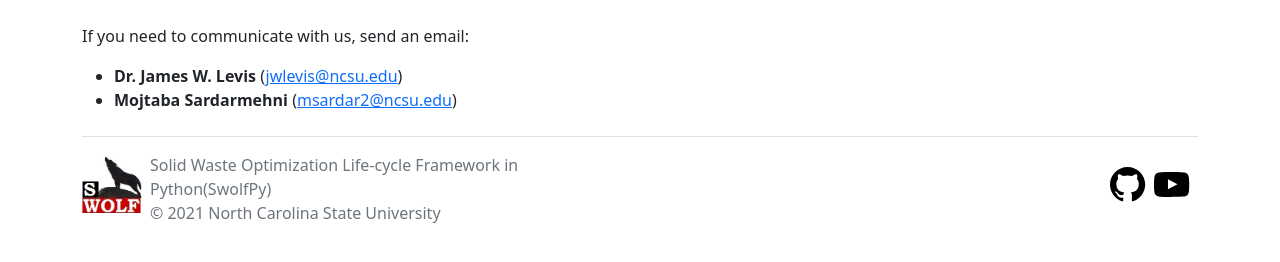
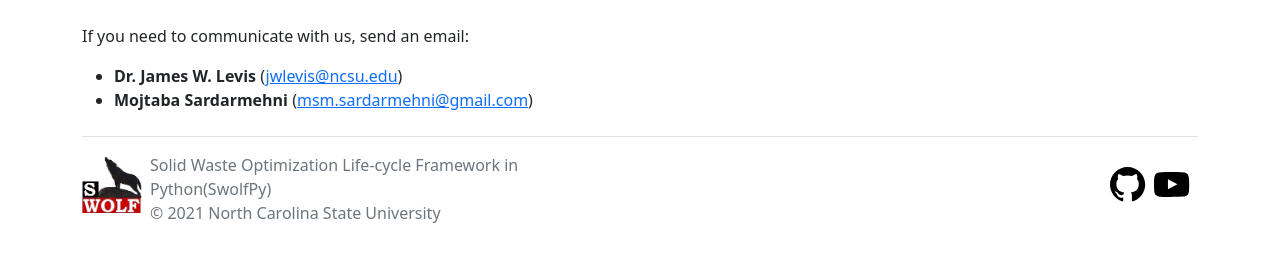
Before and after one commit to SwolfPy-Project/Swolfpy-Project.github.io, a Jekyll site: the page built from contact.markdown, in a window 1280 px wide. Shown: the part 569-831 px from the top of the page. Built offline with Jekyll 4.4.1, drawn with Linux system fonts in a browser that asks for light colours.

Commit message:
update contact

```diff
--- a/_config.yml
+++ b/_config.yml
@@ -19,7 +19,7 @@
 # in the templates via {{ site.myvariable }}.
 
 title: SwolfPy-Project
-email: msardar2@ncsu.edu
+email: msm.sardarmehni@gmail.com
 description: >- # this means to ignore newlines until "baseurl:"
   SwolfPy is a free, multi-platform, Python-based, open-source, SWM LCA optimization
   framework with built-in parametric and Monte Carlo sensitivity and uncertainty analysis
--- a/contact.markdown
+++ b/contact.markdown
@@ -27,4 +27,4 @@ Please report bugs at the SwolfPy's [GitHub Issues](https://github.com/SwolfPy-P
 If you need to communicate with us, send an email:
 
 * **Dr. James W. Levis** ([jwlevis@ncsu.edu](mailto:jwlevis@ncsu.edu))
-* **Mojtaba Sardarmehni** ([msardar2@ncsu.edu](mailto:msardar2@ncsu.edu))
+* **Mojtaba Sardarmehni** ([msm.sardarmehni@gmail.com](mailto:msm.sardarmehni@gmail.com))
```
Also changed, not shown: _people/Levis.md (+1 -1 lines), _people/Sardarmehni.md (+2 -2 lines).
